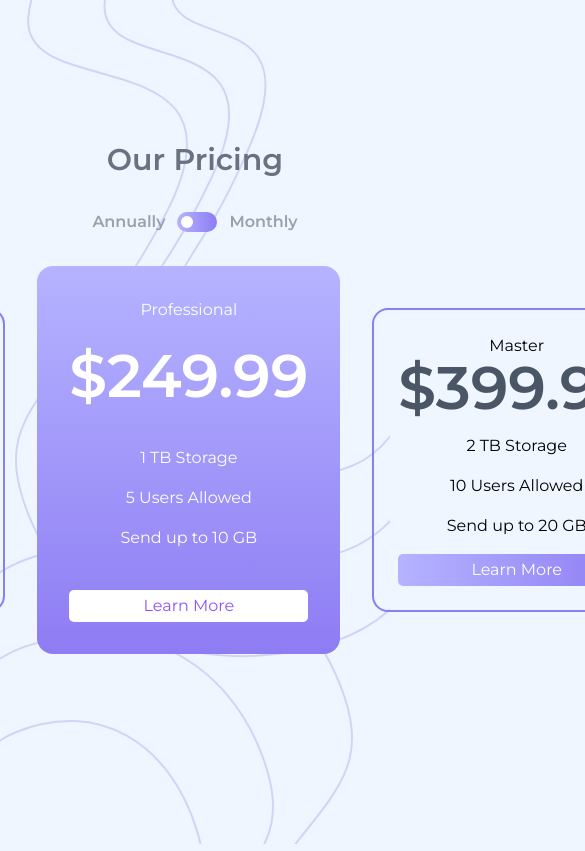
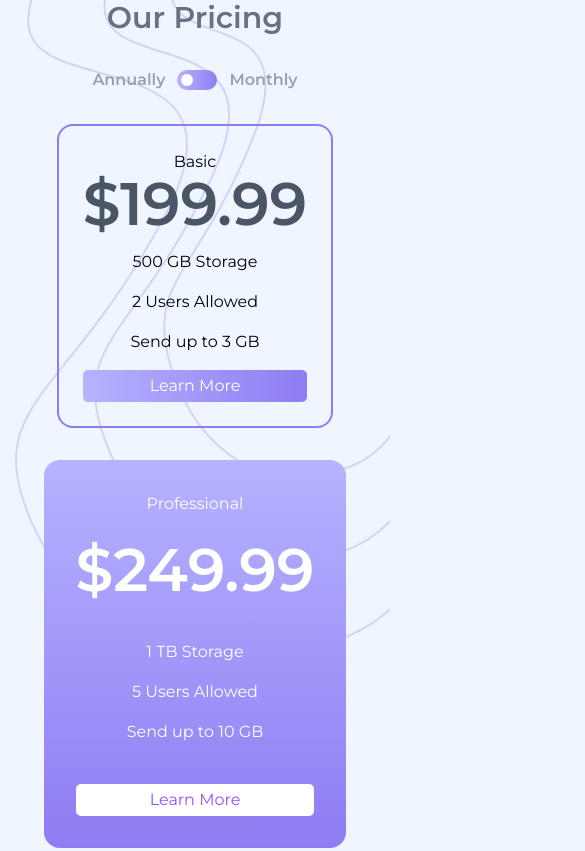
Before and after one commit to dariinda/FrontendProjects, a website: page Pricing Component/index.html in a window 390 px wide. Shown: the top 851 px of the page, 585 px wide, since content can reach past the window. Drawn offline with Linux system fonts and the light colour scheme.

Commit message:
Add files via upload

```diff
--- a/Pricing Component/index.html
+++ b/Pricing Component/index.html
@@ -21,7 +21,7 @@
   </head>
   <!-- setting the background color and adding svgs to the background -->
   <body
-    class="h-screen w-screen bg-[url('/images/bg-bottom.svg'),url('/images/bg-top.svg')] bg-no-repeat bg-[position:bottom_left,top_right] bg-blue-50"
+    class="h-auto w-screen bg-[url('/images/bg-bottom.svg'),url('/images/bg-top.svg')] bg-no-repeat bg-[position:bottom_left,top_right] bg-blue-50 "
   >
     <main
       class="flex flex-col items-center justify-center min-h-screen gap-8 pb-12 font-[Montserrat] "
@@ -54,7 +54,7 @@
       </div>
 
       <!-- Price cards -->
-      <div class="flex justify-center items-center gap-8">
+      <div class="flex flex-col md:flex-row justify-center items-center gap-8">
         <!-- card1 -->
         <div class="p-6 flex flex-col items-center rounded-2xl border-2 border-[hsl(249,83%,72%)]">
           <div>Basic</div>
```
Also changed, not shown: Pricing Component/src/output.css.
